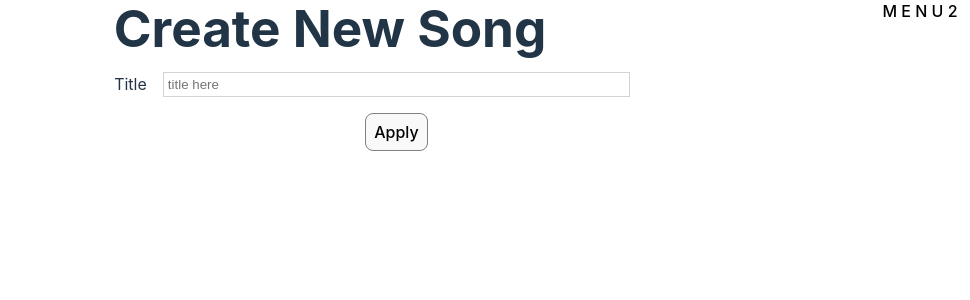
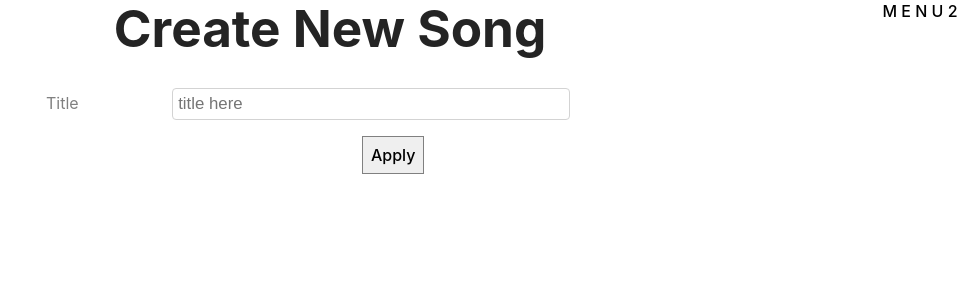
Before and after one commit to kevinjapan/WeeSongs, a Vue app: page /songs/create in a window 1280 px wide. Shown: the top 300 px of the page, without its empty margins (310-1280 px from the left). Built offline with nearby package versions, Linux system fonts and the light colour scheme.

Commit message:
tidy code

```diff
--- a/src/style.css
+++ b/src/style.css
@@ -3,9 +3,8 @@
   line-height: 1.5;
   font-weight: 400;
 
-  color-scheme: light dark;
-  color: rgba(255, 255, 255, 0.87);
-  background-color: #242424;
+  color:#242424;
+  background:white;
 
   font-synthesis: none;
   text-rendering: optimizeLegibility;
@@ -16,15 +15,13 @@
   --app-status-z-index:9999;
 }
 
-a {
-  font-weight: 500;
-  color: #646cff;
-  text-decoration: inherit;
+html {
+   scroll-behavior:smooth;
+   box-sizing: border-box;
 }
-a:hover {
-  color: #535bf2;
+*, *:before, *:after {
+   box-sizing: inherit;
 }
-
 body {
   margin: 0;
   display: flex;
@@ -38,14 +35,22 @@ h1 {
   line-height: 1.1;
 }
 
+a {
+   font-weight: 500;
+   color: #646cff;
+   text-decoration: inherit;
+}
+a:hover {
+   color: #535bf2;
+}
+
 button {
-  border-radius: 8px;
+   /* border-radius: 8px; */
    border: 1px solid transparent;
    padding: 0.6em 1.2em;
    font-size: 1em;
    font-weight: 500;
    font-family: inherit;
-  background-color: #1a1a1a;
    cursor: pointer;
 
    -webkit-transition: border-color 0.25s;
@@ -53,7 +58,7 @@ button {
    transition: border-color 0.25s;
 }
 button:hover {
-  border-color: #646cff;
+   border-color: hsl(0, 0%, 70%);
 }
 button:focus,
 button:focus-visible {
@@ -62,21 +67,6 @@ button:focus-visible {
 
 .card {
    padding: 2em;
-}
-
-
-
-@media (prefers-color-scheme: light) {
-  :root {
-    color: #213547;
-    background-color: #ffffff;
-  }
-  a:hover {
-    color: #747bff;
-  }
-  button {
-    background-color: #f9f9f9;
-  }
 }
 
 
@@ -98,16 +88,10 @@ ul {
    cursor:pointer;
 }
 
-.grid {
-   display:-ms-grid;
-   display:grid;
-}
-.section_grid {
-   grid-template-columns: repeat(4, 1fr);
-}
 
-
-/* position */
+/*
+   position
+*/
 .fixed {
    position:fixed;
 }
@@ -116,7 +100,11 @@ ul {
 }
 
 
-/* flex utility */
+
+/*
+   flex
+   current test suite includes older versions of IOS, so we support -webkit-
+*/
 .flex {
    display:-webkit-box;
    display:-ms-flexbox;
@@ -135,10 +123,8 @@ ul {
    flex-direction:row;
 }
 .flex_wrap {
+   -ms-flex-wrap:wrap;
    flex-wrap:wrap;
-}
-.gap_1 {
-   gap:1rem;
 }
 .space_between {
    -webkit-box-pack:justify;
@@ -160,12 +146,34 @@ ul {
    -ms-flex-align:center;
    align-items:center;
 }
+.gap_1 {
+   gap:1rem;
+}
 
+
+/*
+   grid
+*/
+.grid {
+   display:-ms-grid;
+   display:grid;
+}
+.section_grid {
+   -ms-grid-columns:repeat(4, 1fr);
+   grid-template-columns: repeat(4, 1fr);
+}
+
+
+
+/*
+   spacing utilities
+*/
 .m_0 {margin:0;}
 .m_1 {margin:1rem;}
 .mx_1 {margin-left:1rem;margin-right:1rem;}
+.mr_1 {margin-right:1rem;}
 .mr_2 {margin-right:2rem;}
-.mr_5 {margin-right:5rem;border:solid 2px orange;}
+.mr_5 {margin-right:5rem;}
 .mt_3 {margin-top:3rem;}
 .mt_4 {margin-top:4rem;}
 .mt_5 {margin-top:5rem;}
@@ -174,6 +182,7 @@ ul {
 .p_0 {padding:0;}
 .p_1 {padding:1rem;}
 .pl_0 {padding-left:0;}
+.pr_1 {padding-right:1rem;}
 .pb_0\.5,.pb_\.5 {padding-bottom:.5rem;}
 .px_1 {padding-left:1rem;padding-right:1rem;}
 .p_0\.5 {padding:.5rem;}
@@ -186,8 +195,6 @@ ul {
 
 .border {border:solid 1px lightgrey;}
 
-.bg_yellow {background:yellow;}
-.bg_lightblue {background:lightblue;}
 
 
 /*
@@ -198,25 +205,48 @@ form {
    margin:1rem;
    margin-left:auto;
    margin-right:auto;
+   padding:1rem;
    text-align:right;
 }
+.form_grid {
+   -ms-grid-columns: 1fr;
+   grid-template-columns: 1fr;
+   gap:1rem;
+}
+@media (min-width: 680px) {
    .form_grid {
       -ms-grid-columns: 1fr 4fr;
       grid-template-columns: 1fr 4fr;
       gap:1rem;
    }
+}
 .form_ctrls {
    width:100%;
    background:yellow;
 }
+label {
+   text-align:left;
+   color:grey;
+   padding-top:.15rem;
+}
 input {
-   padding:.25rem;
+   outline:none;
+   padding:.3rem;
+   border:solid 1px lightgrey;
+   border-radius:.25rem;
+   font-size:1.05rem;
+   color:hsl(0, 0%, 10%);
+   max-width:90%;
 }
-.readonly_input {
-   border:solid 1px lightgrey;
+.readonly_input,
+input[readonly] {
+   min-width:fit-content;
+   border:solid 1px transparent;
 }
 
-
+/*
+   loading
+*/
 .loading {
    margin:auto;
    margin-top:30vh;
@@ -244,3 +274,8 @@ input {
    padding:1rem;
    border:solid 1px lightgrey;
 }
+
+
+
+.bg_yellow {background:yellow;}
+.bg_lightblue {background:lightblue;}
```
Lines whose indentation alone changed are shown as unchanged.
